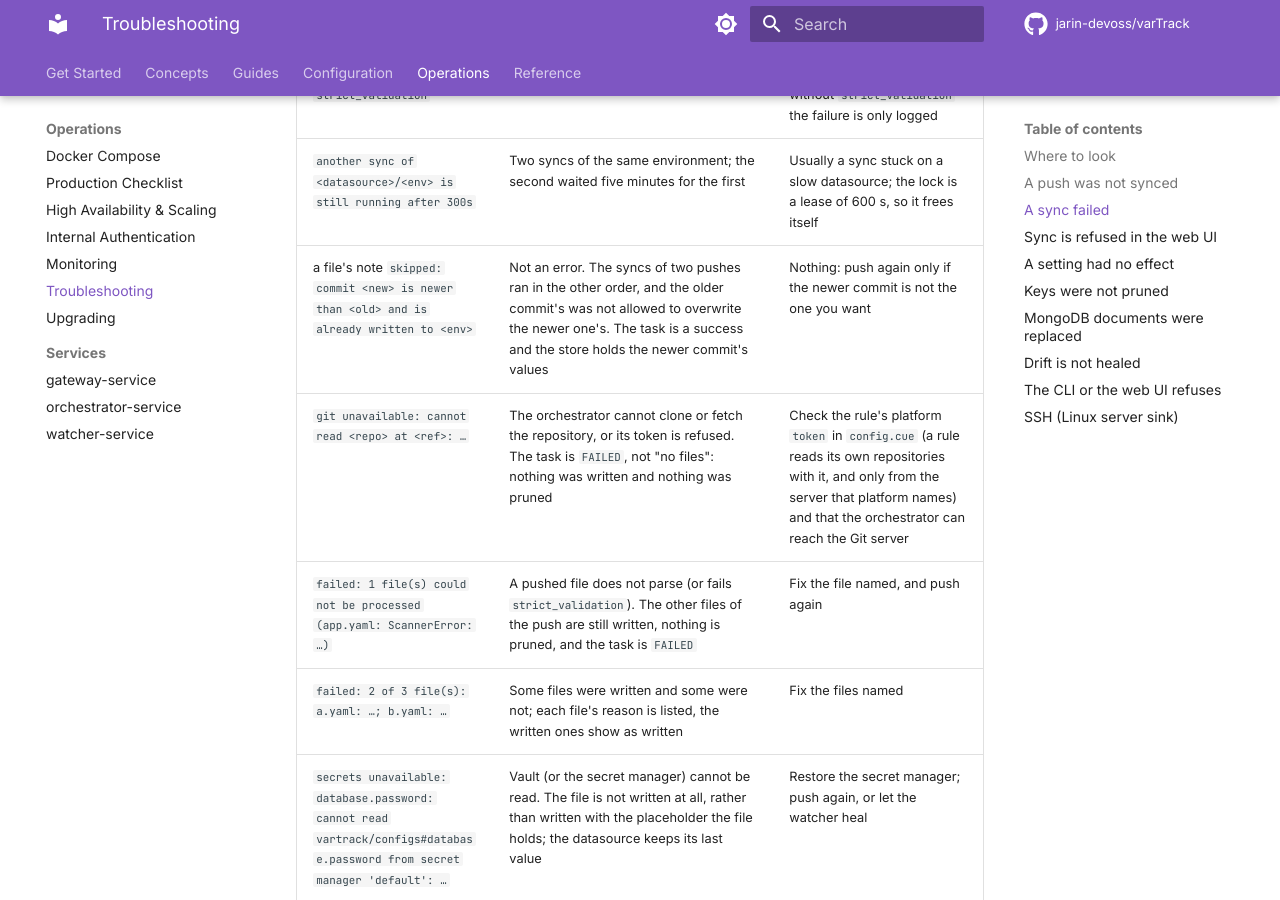
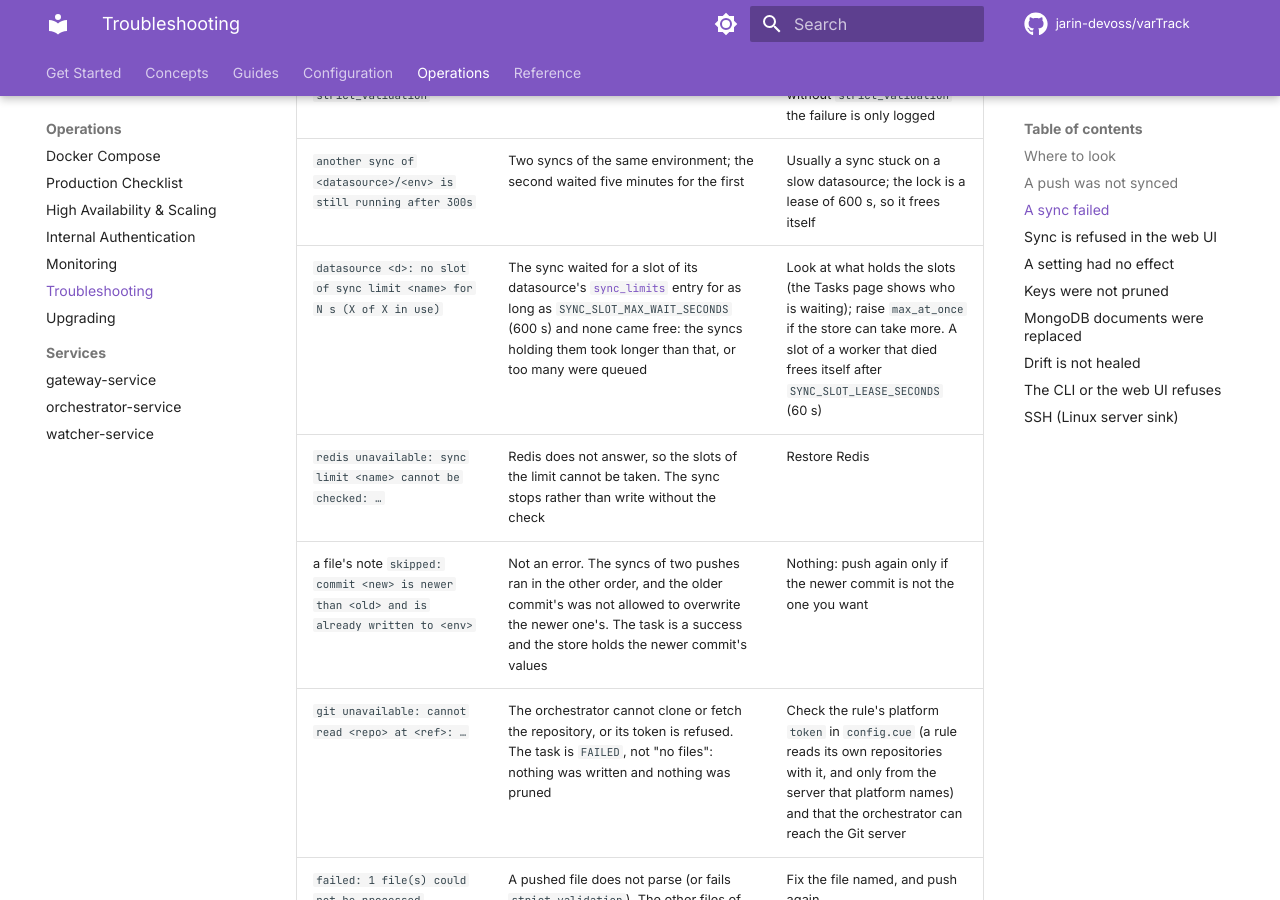
Before and after one commit to jarin-devoss/varTrack, an MkDocs documentation site: the page built from docs/operations/troubleshooting.md, in a window 1280 px wide and 900 px high, scrolled down 2661 px. Built offline with MkDocs 1.6.1 and Material for MkDocs 9.7.7, drawn with Linux system fonts in a browser that asks for light colours; comment, search, counter and statistics services are not loaded.

Commit message:
docs: what a sync limit does, and what to do when a sync waits too long
How a limit and the workers' concurrency apply together, the two ways a limited sync fails (no slot for 600 s, Redis
that cannot be asked), and the pipeline's new step.

Co-Authored-By: Claude Sonnet 5.5 <noreply@anthropic.com>

```diff
--- a/docs/operations/troubleshooting.md
+++ b/docs/operations/troubleshooting.md
@@ -66,6 +66,8 @@ The task's error, and the `SyncFailed` or `ValidationFailed` event, say why:
 | `… preset local>…: no ….json at main in …` | A preset in `extends` cannot be read | Check the preset's name, branch (`#v2`) and the token's access |
 | a schema error, with `strict_validation` | The file does not match its CUE schema | Fix the file, or the schema; without `strict_validation` the failure is only logged |
 | `another sync of <datasource>/<env> is still running after 300s` | Two syncs of the same environment; the second waited five minutes for the first | Usually a sync stuck on a slow datasource; the lock is a lease of 600 s, so it frees itself |
+| `datasource <d>: no slot of sync limit <name> for N s (X of X in use)` | The sync waited for a slot of its datasource's [`sync_limits`](../configuration/bundle.md#sync_limits) entry for as long as `SYNC_SLOT_MAX_WAIT_SECONDS` (600 s) and none came free: the syncs holding them took longer than that, or too many were queued | Look at what holds the slots (the Tasks page shows who is waiting); raise `max_at_once` if the store can take more. A slot of a worker that died frees itself after `SYNC_SLOT_LEASE_SECONDS` (60 s) |
+| `redis unavailable: sync limit <name> cannot be checked: …` | Redis does not answer, so the slots of the limit cannot be taken. The sync stops rather than write without the check | Restore Redis |
 | a file's note `skipped: commit <new> is newer than <old> and is already written to <env>` | Not an error. The syncs of two pushes ran in the other order, and the older commit's was not allowed to overwrite the newer one's. The task is a success and the store holds the newer commit's values | Nothing: push again only if the newer commit is not the one you want |
 | `git unavailable: cannot read <repo> at <ref>: …` | The orchestrator cannot clone or fetch the repository, or its token is refused. The task is `FAILED`, not "no files": nothing was written and nothing was pruned | Check the rule's platform `token` in `config.cue` (a rule reads its own repositories with it, and only from the server that platform names) and that the orchestrator can reach the Git server |
 | `failed: 1 file(s) could not be processed (app.yaml: ScannerError: …)` | A pushed file does not parse (or fails `strict_validation`). The other files of the push are still written, nothing is pruned, and the task is `FAILED` | Fix the file named, and push again |
```
Also changed, not shown: docs/concepts/index.md (+1 -0 lines), docs/operations/high-availability.md (+2 -0 lines).
